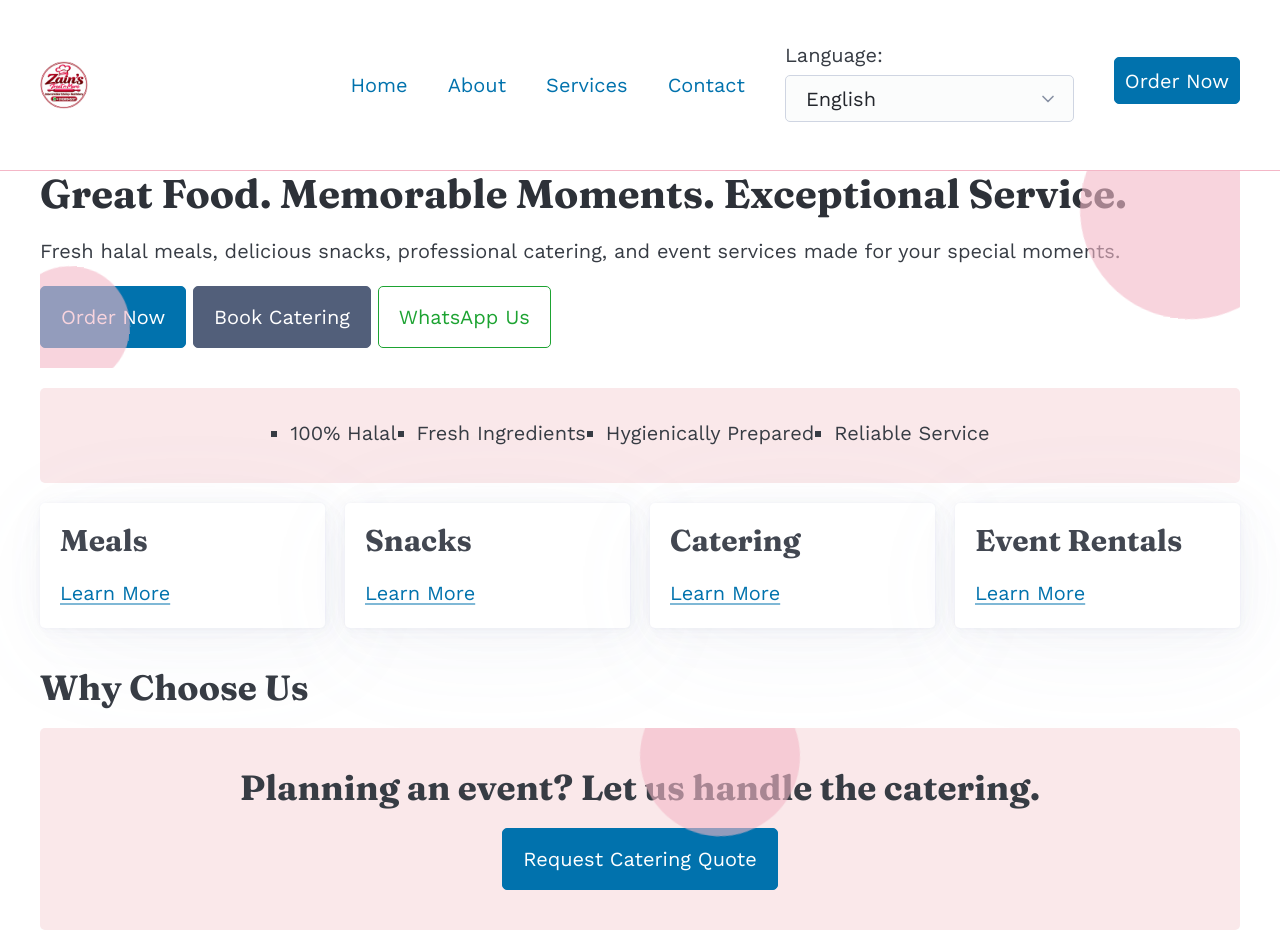
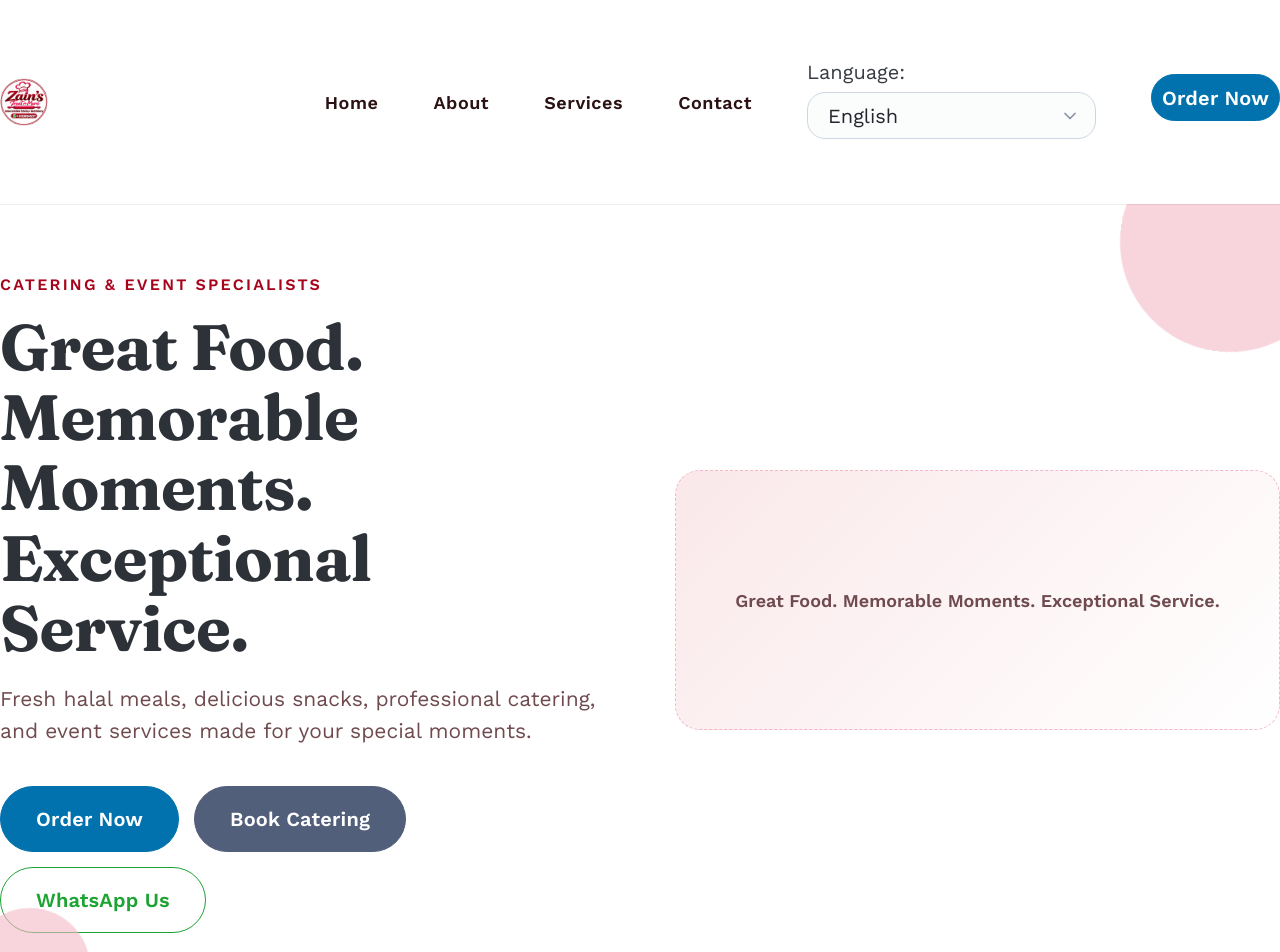
Before and after one commit to AbdulbasitSaid/zainstreat, a Next.js app in the folder apps/web/: page /en in a window 1280 px wide. Shown: the top 952 px of the page. Built offline with nearby package versions, Linux system fonts and the light colour scheme.

Commit message:
updated styling

```diff
--- a/apps/web/app/[locale]/food-regulations/page.tsx
+++ b/apps/web/app/[locale]/food-regulations/page.tsx
@@ -14,7 +14,7 @@ export default function FoodRegulationsPage() {
   const t = useTranslations("FoodRegulationsPage");
 
   return (
-    <main className="container">
+    <main className="container legal-content">
       <h1>{t("heading")}</h1>
 
       <Reveal>
--- a/apps/web/app/[locale]/page.tsx
+++ b/apps/web/app/[locale]/page.tsx
@@ -20,11 +20,14 @@ export default function Home() {
           style={{ width: "120px", height: "120px", bottom: "-30px", left: "-30px" }}
         />
         <Reveal>
-          <h1>{t("heroHeadline")}</h1>
-          <p>{t("heroSupporting")}</p>
-          <p>
-            <Link href="/contact" role="button">{t("orderNow")}</Link>{" "}
-            <Link href="/contact" role="button" className="secondary">{t("bookCatering")}</Link>{" "}
+          <div className="split-row">
+            <div>
+              <span className="eyebrow">{t("heroEyebrow")}</span>
+              <h1 className="hero-heading">{t("heroHeadline")}</h1>
+              <p className="hero-supporting">{t("heroSupporting")}</p>
+              <div className="hero-actions">
+                <Link href="/contact" role="button">{t("orderNow")}</Link>
+                <Link href="/contact" role="button" className="secondary">{t("bookCatering")}</Link>
                 <a
                   href="https://wa.me/31630545277"
                   role="button"
@@ -33,7 +36,10 @@ export default function Home() {
                 >
                   {t("whatsappUs")}
                 </a>
-          </p>
+              </div>
+            </div>
+            <ImageSlot label={t("heroHeadline")} />
+          </div>
         </Reveal>
       </section>
 
@@ -71,8 +77,9 @@ export default function Home() {
         </Reveal>
       </section>
 
-      <section className="container">
+      <section className="container" style={{ textAlign: "center" }}>
         <Reveal>
+          <span className="eyebrow">{t("whyChooseUsEyebrow")}</span>
           <h2>{t("whyChooseUs")}</h2>
         </Reveal>
       </section>
@@ -91,9 +98,13 @@ export default function Home() {
 
       <section className="container">
         <Reveal>
-          <p>{t("aboutPreview")}</p>
+          <div className="split-row">
             <ImageSlot label={t("aboutPreview")} />
-          <Link href="/about">{t("learnMore")}</Link>
+            <div>
+              <p className="hero-supporting">{t("aboutPreview")}</p>
+              <Link href="/about" role="button" className="outline">{t("learnMore")}</Link>
+            </div>
+          </div>
         </Reveal>
       </section>
     </main>
--- a/apps/web/app/[locale]/terms/page.tsx
+++ b/apps/web/app/[locale]/terms/page.tsx
@@ -19,7 +19,7 @@ export default function TermsPage() {
   const t = useTranslations("TermsPage");
 
   return (
-    <main className="container">
+    <main className="container legal-content">
       <h1>{t("heading")}</h1>
       <p className="notice-banner">{t("legalReviewNotice")}</p>
 
--- a/apps/web/app/globals.css
+++ b/apps/web/app/globals.css
@@ -25,6 +25,11 @@
   --transition-slow: 450ms;
   --ease-out-expo: cubic-bezier(0.22, 1, 0.36, 1);
 
+  /* Layout rhythm */
+  --container-width: 1280px;
+  --section-padding: clamp(3rem, 6vw, 6.5rem);
+  --card-radius: 1.25rem;
+
   /* Remap onto Pico's own tokens so default Pico components inherit */
   --pico-primary: var(--color-primary);
   --pico-primary-background: var(--color-primary);
@@ -36,16 +41,58 @@
   --pico-primary-hover-underline: var(--color-primary-dark);
   --pico-primary-focus: rgba(249, 49, 115, 0.375);
   --pico-primary-inverse: #fff;
+  --pico-border-radius: 0.9rem;
 }
 
 body {
   font-family: var(--font-body), sans-serif;
   color: var(--color-text);
   background: var(--color-background);
+  -webkit-font-smoothing: antialiased;
 }
 
 h1, h2, h3, h4, h5, h6 {
   font-family: var(--font-display), serif;
+  letter-spacing: -0.01em;
+  line-height: 1.1;
+}
+
+.container {
+  max-width: var(--container-width);
+}
+
+main section {
+  padding-block: var(--section-padding);
+}
+main section:first-child {
+  padding-top: clamp(2.5rem, 5vw, 4rem);
+}
+
+.eyebrow {
+  display: inline-block;
+  font-family: var(--font-body), sans-serif;
+  font-size: 0.8rem;
+  font-weight: 600;
+  letter-spacing: 0.14em;
+  text-transform: uppercase;
+  color: var(--color-primary);
+  margin-bottom: 0.75rem;
+}
+
+.hero-heading {
+  font-size: clamp(2.5rem, 5vw, 4.25rem);
+  margin-bottom: 1rem;
+}
+.hero-supporting {
+  font-size: clamp(1.05rem, 1.5vw, 1.25rem);
+  color: var(--color-text-muted);
+  max-width: 48ch;
+}
+.hero-actions {
+  display: flex;
+  flex-wrap: wrap;
+  gap: 0.75rem;
+  margin-top: 2rem;
 }
 
 .logo {
@@ -57,13 +104,19 @@ h1, h2, h3, h4, h5, h6 {
 }
 
 .site-header {
-  background: var(--color-background);
-  border-bottom: 1px solid var(--color-accent-light);
+  position: sticky;
+  top: 0;
+  z-index: 50;
+  background: rgba(255, 255, 255, 0.85);
+  backdrop-filter: blur(10px);
+  -webkit-backdrop-filter: blur(10px);
+  box-shadow: 0 1px 0 rgba(43, 17, 20, 0.08);
 }
 .site-header nav {
   display: flex;
   align-items: center;
   justify-content: space-between;
+  padding-block: 0.85rem;
 }
 .hamburger {
   display: inline-flex;
@@ -80,6 +133,15 @@ h1, h2, h3, h4, h5, h6 {
   opacity: 0;
   overflow: hidden;
 }
+#primary-navigation a:not([role="button"]) {
+  font-size: 0.9rem;
+  font-weight: 600;
+  letter-spacing: 0.03em;
+  color: var(--color-text);
+}
+#primary-navigation a:not([role="button"]):hover {
+  color: var(--color-primary);
+}
 
 @media (min-width: 769px) {
   .hamburger {
@@ -89,7 +151,7 @@ h1, h2, h3, h4, h5, h6 {
     display: flex !important;
     flex-direction: row;
     align-items: center;
-    gap: 1rem;
+    gap: 1.75rem;
     height: auto !important;
     opacity: 1 !important;
     overflow: visible !important;
@@ -99,46 +161,215 @@ h1, h2, h3, h4, h5, h6 {
 .site-footer {
   background: var(--color-primary-dark);
   color: var(--color-text-light);
-  padding: 2rem 0;
+  padding-block: 4rem 2rem;
 }
 .site-footer a {
   color: inherit;
+  opacity: 0.85;
+}
+.site-footer a:hover {
+  opacity: 1;
+}
+.footer-grid {
+  display: grid;
+  gap: 2.5rem;
+  grid-template-columns: 1fr;
+  padding-bottom: 2.5rem;
+}
+.footer-grid p {
+  opacity: 0.8;
+  max-width: 42ch;
+}
+.footer-grid nav {
+  display: flex;
+  flex-wrap: wrap;
+  gap: 2.5rem;
+}
+.footer-nav-heading {
+  font-family: var(--font-body), sans-serif;
+  font-size: 0.8rem;
+  font-weight: 600;
+  letter-spacing: 0.12em;
+  text-transform: uppercase;
+  opacity: 0.7;
+  margin-bottom: 0.75rem;
+}
+.site-footer nav ul {
+  list-style: none;
+  padding: 0;
+  margin: 0;
+  display: flex;
+  flex-direction: column;
+  gap: 0.6rem;
+}
+.footer-bottom {
+  border-top: 1px solid rgba(255, 255, 255, 0.15);
+  padding-top: 1.5rem;
+  font-size: 0.85rem;
+  opacity: 0.7;
+}
+@media (min-width: 769px) {
+  .footer-grid {
+    grid-template-columns: 2fr 1fr;
+    align-items: start;
+  }
 }
 
 .trust-indicators {
   display: flex;
   flex-wrap: wrap;
-  gap: 1rem;
+  gap: 0.75rem;
   justify-content: center;
+  list-style: none;
+  padding: 0;
+  margin: 0;
+}
+.trust-indicators li {
+  display: flex;
+  align-items: center;
+  gap: 0.5rem;
   text-align: center;
   background: var(--color-background-soft);
-  border-radius: var(--pico-border-radius);
-  padding: 1.5rem;
+  border-radius: 999px;
+  padding: 0.65rem 1.25rem;
+  font-size: 0.9rem;
+  font-weight: 600;
+  color: var(--color-text-muted);
+}
+.trust-indicators li::before {
+  content: "";
+  width: 0.4rem;
+  height: 0.4rem;
+  border-radius: 50%;
+  background: var(--color-accent);
+  flex-shrink: 0;
 }
 
 .services-overview {
   display: grid;
-  grid-template-columns: repeat(auto-fit, minmax(200px, 1fr));
-  gap: 1rem;
+  grid-template-columns: repeat(auto-fit, minmax(220px, 1fr));
+  gap: 1.5rem;
+}
+.services-overview article {
+  background: var(--color-background);
+  border: 1px solid rgba(43, 17, 20, 0.08);
+  border-radius: var(--card-radius);
+  padding: 2rem 1.75rem;
+  box-shadow: 0 1px 2px rgba(43, 17, 20, 0.04);
+  transition: transform var(--transition-base) var(--ease-out-expo),
+    box-shadow var(--transition-base) var(--ease-out-expo);
+}
+.services-overview article:hover {
+  transform: translateY(-6px);
+  box-shadow: 0 16px 32px rgba(43, 17, 20, 0.1);
+}
+.services-overview article h3 {
+  margin-bottom: 0.5rem;
 }
 
 .cta-banner {
-  background: var(--color-background-soft);
-  border-radius: var(--pico-border-radius);
-  padding: 2rem;
+  background: linear-gradient(135deg, var(--color-primary) 0%, var(--color-primary-dark) 100%);
+  color: var(--color-text-light);
+  border-radius: var(--card-radius);
+  padding: clamp(2.5rem, 5vw, 4rem);
   text-align: center;
+}
+.cta-banner h2 {
+  color: var(--color-text-light);
+}
+.cta-banner [role="button"] {
+  background: var(--color-text-light);
+  color: var(--color-primary-dark);
+  border-color: var(--color-text-light);
+}
+.cta-banner [role="button"]:hover {
+  background: var(--color-accent-light);
+  border-color: var(--color-accent-light);
+  color: var(--color-primary-dark);
 }
 
 .notice-banner {
   background: var(--color-accent-light);
   color: var(--color-text);
-  border-radius: var(--pico-border-radius);
-  padding: 1rem;
+  border-radius: var(--card-radius);
+  padding: 1rem 1.25rem;
+}
+
+/* Alternating text/image layout used on About and Services pages */
+.split-row {
+  display: grid;
+  grid-template-columns: 1fr;
+  gap: 2rem;
+  align-items: center;
+}
+.split-row > .image-slot {
+  min-height: 260px;
+}
+@media (min-width: 769px) {
+  .split-row {
+    grid-template-columns: 1fr 1fr;
+    gap: 3.5rem;
+  }
+  .split-row--reverse > :first-child {
+    order: 2;
+  }
+}
+
+.check-grid {
+  display: grid;
+  grid-template-columns: repeat(auto-fit, minmax(240px, 1fr));
+  gap: 0.75rem 1.5rem;
+  list-style: none;
+  padding: 0;
+  margin: 0;
+}
+.check-grid li {
+  display: flex;
+  align-items: flex-start;
+  gap: 0.6rem;
+  padding: 0.25rem 0;
+}
+.check-grid li::before {
+  content: "✓";
+  color: var(--color-primary);
+  font-weight: 700;
+  flex-shrink: 0;
+}
+
+.contact-grid {
+  display: grid;
+  grid-template-columns: 1fr;
+  gap: 2rem;
+}
+@media (min-width: 769px) {
+  .contact-grid {
+    grid-template-columns: 1fr 1fr;
+    gap: 3rem;
+  }
+}
+.contact-details {
+  list-style: none;
+  padding: 0;
+  margin: 0;
+  display: flex;
+  flex-direction: column;
+  gap: 0.9rem;
+}
+.contact-details li {
+  font-size: 1.05rem;
+}
+
+.legal-content {
+  max-width: 68ch;
 }
 
 /* Interaction states */
 a[role="button"],
 button {
+  border-radius: 999px !important;
+  font-weight: 600;
+  letter-spacing: 0.01em;
+  padding: 0.85rem 1.75rem;
   transition: transform var(--transition-fast) var(--ease-out-expo),
     box-shadow var(--transition-fast) var(--ease-out-expo);
 }
@@ -190,12 +421,14 @@ a:focus-visible {
   align-items: center;
   justify-content: center;
   min-height: 200px;
-  background: var(--color-background-soft);
+  background: linear-gradient(135deg, var(--color-background-soft) 0%, #fff 100%);
   border: 1px dashed var(--color-accent-light);
-  border-radius: var(--pico-border-radius);
+  border-radius: var(--card-radius);
   color: var(--color-text-muted);
+  font-size: 0.9rem;
+  font-weight: 600;
   text-align: center;
-  padding: 1rem;
+  padding: 1.5rem;
 }
 
 @media (prefers-reduced-motion: reduce) {
--- a/apps/web/messages/en.json
+++ b/apps/web/messages/en.json
@@ -23,6 +23,7 @@
     "footerNavLabel": "Footer navigation"
   },
   "HomePage": {
+    "heroEyebrow": "Catering & Event Specialists",
     "heroHeadline": "Great Food. Memorable Moments. Exceptional Service.",
     "heroSupporting": "Fresh halal meals, delicious snacks, professional catering, and event services made for your special moments.",
     "orderNow": "Order Now",
@@ -36,6 +37,7 @@
     "servicesSnacks": "Snacks",
     "servicesCatering": "Catering",
     "servicesEventRentals": "Event Rentals",
+    "whyChooseUsEyebrow": "Our Promise",
     "whyChooseUs": "Why Choose Us",
     "cateringCtaHeadline": "Planning an event? Let us handle the catering.",
     "requestCateringQuote": "Request Catering Quote",
--- a/apps/web/messages/nl.json
+++ b/apps/web/messages/nl.json
@@ -23,6 +23,7 @@
     "footerNavLabel": "Footer-navigatie"
   },
   "HomePage": {
+    "heroEyebrow": "Catering- en Evenementenspecialisten",
     "heroHeadline": "Heerlijk Eten. Onvergetelijke Momenten. Uitstekende Service.",
     "heroSupporting": "Verse halal maaltijden, heerlijke snacks, professionele catering en evenementendiensten voor jouw bijzondere momenten.",
     "orderNow": "Nu Bestellen",
@@ -36,6 +37,7 @@
     "servicesSnacks": "Snacks",
     "servicesCatering": "Catering",
     "servicesEventRentals": "Evenementenverhuur",
+    "whyChooseUsEyebrow": "Onze Belofte",
     "whyChooseUs": "Waarom Voor Ons Kiezen",
     "cateringCtaHeadline": "Een evenement plannen? Laat ons de catering verzorgen.",
     "requestCateringQuote": "Vraag Cateringofferte Aan",
```
Also changed, not shown: apps/web/app/[locale]/about/page.tsx (+15 -6 lines), apps/web/app/[locale]/contact/page.tsx (+7 -10 lines), apps/web/app/[locale]/services/page.tsx (+24 -8 lines), apps/web/components/site-footer.tsx (+13 -1 lines). Lines whose indentation alone changed are shown as unchanged.
